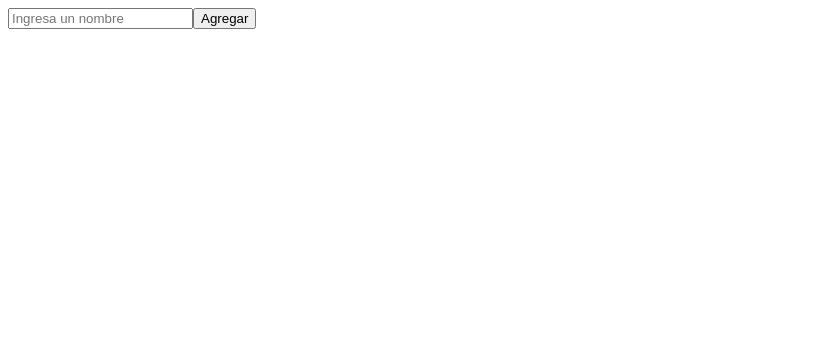
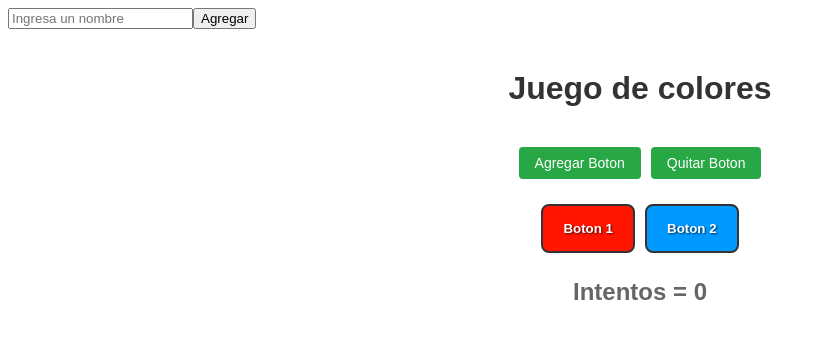
Before and after one commit to awkiJG/Proyecto_04_Grupo8, a React (Vite) app: page / in a window 1280 px wide. Shown: the top 338 px of the page, without its empty margins (0-826 px from the left). Built offline with nearby package versions, Linux system fonts and the light colour scheme.

Commit message:
AGREGAR COMPONENTE JUEGO COLORES by CALATAYUD ALEX GABRIEL

```diff
--- a/src/App.jsx
+++ b/src/App.jsx
@@ -1,5 +1,6 @@
 import Saludo from './assets/components/Saludo'
 //import Ejercicio1 from './assets/components/Ejercicio1'
+import JuegoColores from './assets/components/JuegoColores/JuegoColores'
 
 import './App.css'
 
@@ -7,6 +8,7 @@ function App() {
   return (
     <div>
       <Saludo />
+      <JuegoColores />
     </div>
   );
 }
--- /dev/null
+++ b/src/assets/Styles/JuegoColores.css
@@ -0,0 +1,68 @@
+.juegoColores-container {
+  display: flex;
+  flex-direction: column;
+  align-items: center;
+  padding: 20px;
+  font-family: Arial, sans-serif;
+}
+
+.juegoColores-container h1 {
+  color: #333;
+  margin-bottom: 20px;
+}
+
+.juegoColores-container h2 {
+  color: #666;
+  margin: 20px 0;
+}
+
+.boton-reiniciar {
+  padding: 10px 20px;
+  background-color: #007bff;
+  color: white;
+  border: none;
+  border-radius: 5px;
+  cursor: pointer;
+  font-size: 16px;
+  margin-top: 10px;
+}
+
+.boton-reiniciar:hover {
+  background-color: #0056b3;
+}
+
+.botones-container {
+  display: flex;
+  gap: 10px;
+  margin: 20px 0;
+}
+
+.botones-container button {
+  padding: 8px 16px;
+  background-color: #28a745;
+  color: white;
+  border: none;
+  border-radius: 4px;
+  cursor: pointer;
+  font-size: 14px;
+}
+
+.botones-container button:hover {
+  background-color: #218838;
+}
+
+.color-button {
+  padding: 15px 20px;
+  margin: 5px;
+  border: 2px solid #333;
+  border-radius: 8px;
+  cursor: pointer;
+  font-weight: bold;
+  color: white;
+  text-shadow: 1px 1px 2px rgba(0, 0, 0, 0.7);
+  transition: transform 0.1s;
+}
+
+.color-button:hover {
+  transform: scale(1.05);
+}
--- /dev/null
+++ b/src/assets/components/JuegoColores/ColoresBotones.jsx
@@ -0,0 +1,18 @@
+function ColoresBotones({ colorBotones, maneharClick }) {
+    return(
+        <div>
+            {colorBotones.map((c, i) => (
+              <button
+                key={i}
+                className="color-button"
+                onClick={maneharClick}
+                style={{ backgroundColor: c }}>
+                    Boton {i + 1}
+                </button>
+                ))
+            }
+        </div>
+    )
+}
+
+export default ColoresBotones;
--- /dev/null
+++ b/src/assets/components/JuegoColores/ControlarBotones.jsx
@@ -0,0 +1,18 @@
+function   ControlarBotones({cantidadBotones, setCantidadBotones}) {
+    return(
+        <div className="botones-container">
+            <button
+                onClick={() => setCantidadBotones(cantidadBotones + 1)}
+                >
+                Agregar Boton
+            </button>
+            <button
+                onClick={() => cantidadBotones > 2 ? setCantidadBotones(cantidadBotones - 1) : null}
+                >
+                Quitar Boton
+            </button>
+        </div>
+    )
+}
+
+export default ControlarBotones;
--- /dev/null
+++ b/src/assets/components/JuegoColores/JuegoColores.jsx
@@ -0,0 +1,74 @@
+import { useState, useEffect } from "react";
+import ControlarBotones from "./ControlarBotones";
+import ColoresBotones from "./ColoresBotones";
+import "../../Styles/JuegoColores.css"
+
+const colores = [
+  "#ff1500ff",
+  "#0099ffff",
+  "#09ff00ff",
+  "#fbff00ff",
+  "#ff00ffff",
+  "#b1086bff",
+  "#0609aaff",
+  "#0e7500ff",
+  "#ff8800ff",
+  "#a0a0a0ff"
+];
+
+function JuegoColores (){
+    const [cantidadBotones, setCantidadBotones] = useState(2);
+    const [colorBotones, setColorBotones] = useState(colores.slice(0, cantidadBotones));
+    const [intentos, setIntentos] = useState(0)
+    const [mensaje, setMensaje] = useState("")
+    const [juegoTerminado, setJuegoTerminado] = useState(false)
+    const [reiniciar, setReiniciar] = useState(false)
+
+    const maneharClick = () => {
+        if (juegoTerminado) return;
+        const nuevosColores = colorBotones.map(() => {
+            const indiceAleatorio = Math.floor(Math.random() * colores.length);
+            return colores[indiceAleatorio];
+        })
+        setColorBotones(nuevosColores)
+        setIntentos(intentos + 1)
+
+    }
+
+    useEffect(() => {
+        const todosIguales = colorBotones.every(c => c === colorBotones[0]);
+        if (todosIguales && intentos > 0) {
+            setMensaje(`¡Ganaste en ${intentos} intentos!`);
+            setJuegoTerminado(true);
+        } else if (!juegoTerminado) {
+            setMensaje(`Intentos = ${intentos}`);
+        }
+    }, [intentos, colorBotones, juegoTerminado]);
+
+    useEffect(() => {
+        setColorBotones(colores.slice(0, cantidadBotones));
+        setIntentos(0);
+        setMensaje("");
+        setJuegoTerminado(false);
+        setReiniciar(false);
+    }, [cantidadBotones, reiniciar]);
+
+
+
+    return(
+        <div className="juegoColores-container">
+            <h1> Juego de colores</h1>
+                <ControlarBotones cantidadBotones={cantidadBotones} setCantidadBotones={setCantidadBotones}/>
+                <ColoresBotones colorBotones={colorBotones} maneharClick={maneharClick}/>
+                <h2>{mensaje}</h2>
+                {juegoTerminado ?
+                    <button
+                        className="boton-reiniciar"
+                        onClick={() => setReiniciar(true)}
+                        >Reiniciar Juego
+                    </button> : null}
+            </div>
+    )
+}
+
+export default JuegoColores
```
